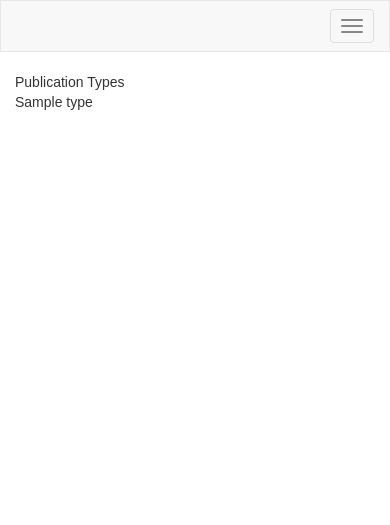
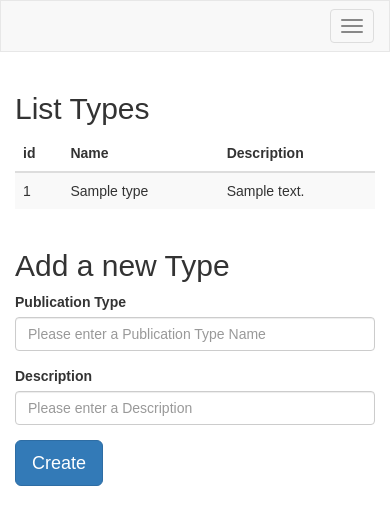
Before and after one commit to gavingregory/opendoc, a PHP site: template twigs/publicationtype.twig in a window 390 px wide. Shown: the top 525 px of the page. Run offline with PHP 8.4, Linux system fonts and the light colour scheme; the template is opened without the code that fills it: most values are stand-ins (such as "Sample title", 1, 10 or a date in 2020); some libraries are stand-ins or nearby versions.

Commit message:
Basic list/add for Publication Types.

```diff
--- a/twigs/publicationtype.twig
+++ b/twigs/publicationtype.twig
@@ -10,10 +10,37 @@
 {% endblock pageheader %}
 
 {% block main %}
-    Publication Types
-    {% for item in types %}
-        <p>{{item.name}}</p>
-    {% endfor %}
+    <section class="row">
+    <div class="col-md-offset-2 col-md-10">
+    <h2>List Types</h2>
+    <table class="table table-striped">
+        <thead>
+            <th>id</th>
+            <th>Name</th>
+            <th>Description</th>
+        </thead>
+        <tbody>
+            {% for item in types %}
+                <tr>
+                    <td>{{ item.id }}</td>
+                    <td>{{ item.name }}</td>
+                    <td>{{ item.description }}</td>
+                </tr>
+            {% endfor %}
+        </tbody>
+    </table>
+    </div>
+    </section>
+    <section class="row">
+        <div class="col-md-offset-2 col-md-10">
+            <h2>Add a new Type</h2>
+            <form action="#" method="post">
+                {{ f.text({label: 'Publication Type', name: 'name', ph: 'Please enter a Publication Type Name', required: 1 }) }}
+                {{ f.text({label: 'Description', name: 'description', ph: 'Please enter a Description', required: 1 }) }}
+                <button type="submit" class="btn btn-primary btn-lg">Create</button>
+            </form>
+        </div>
+    </section>
 {% endblock main %}
 
 {% block pagefooter %}
```
Also changed, not shown: class/models/model_publication_type.php (+15 -3 lines), class/publicationtype.php (+8 -3 lines).
